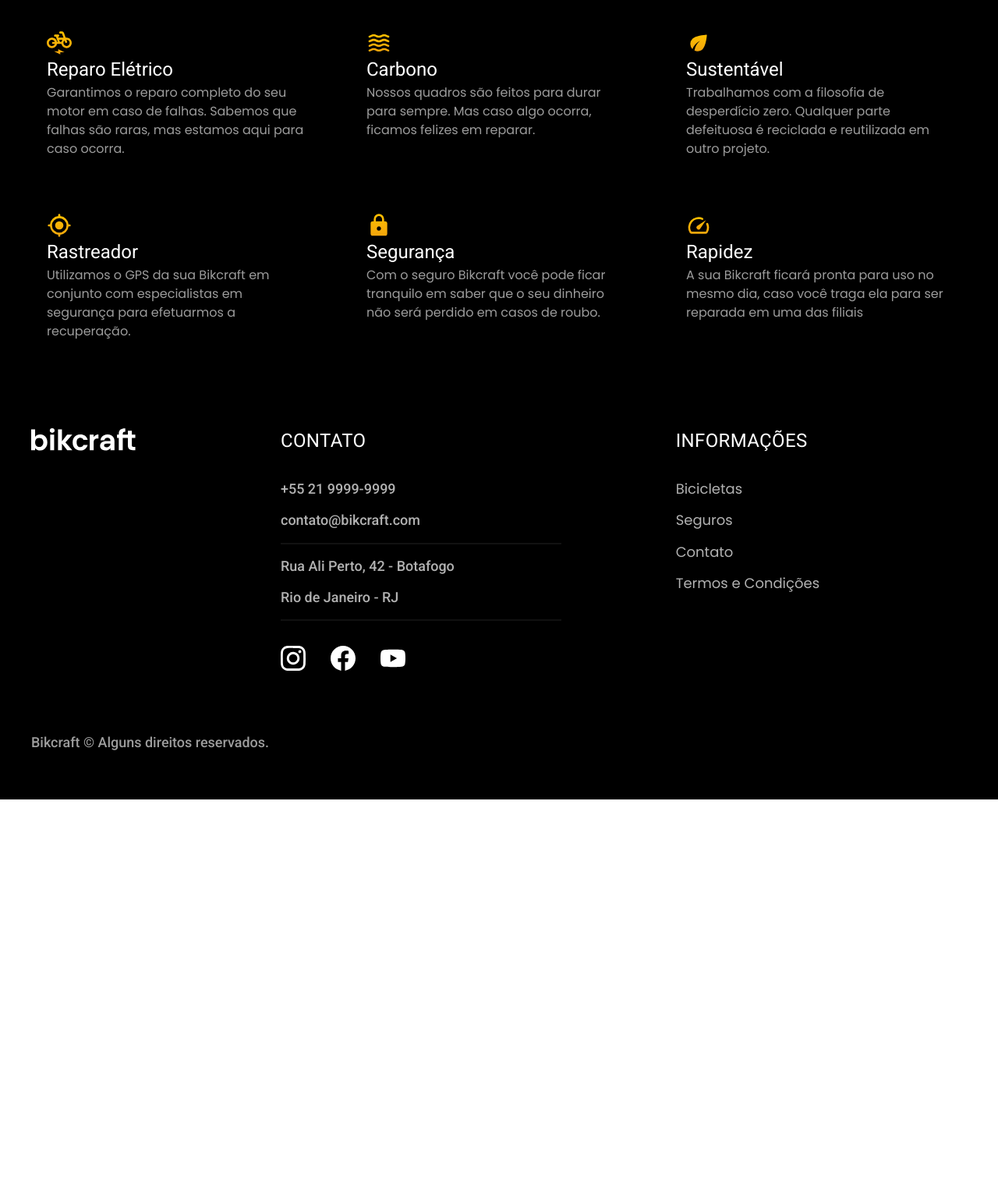
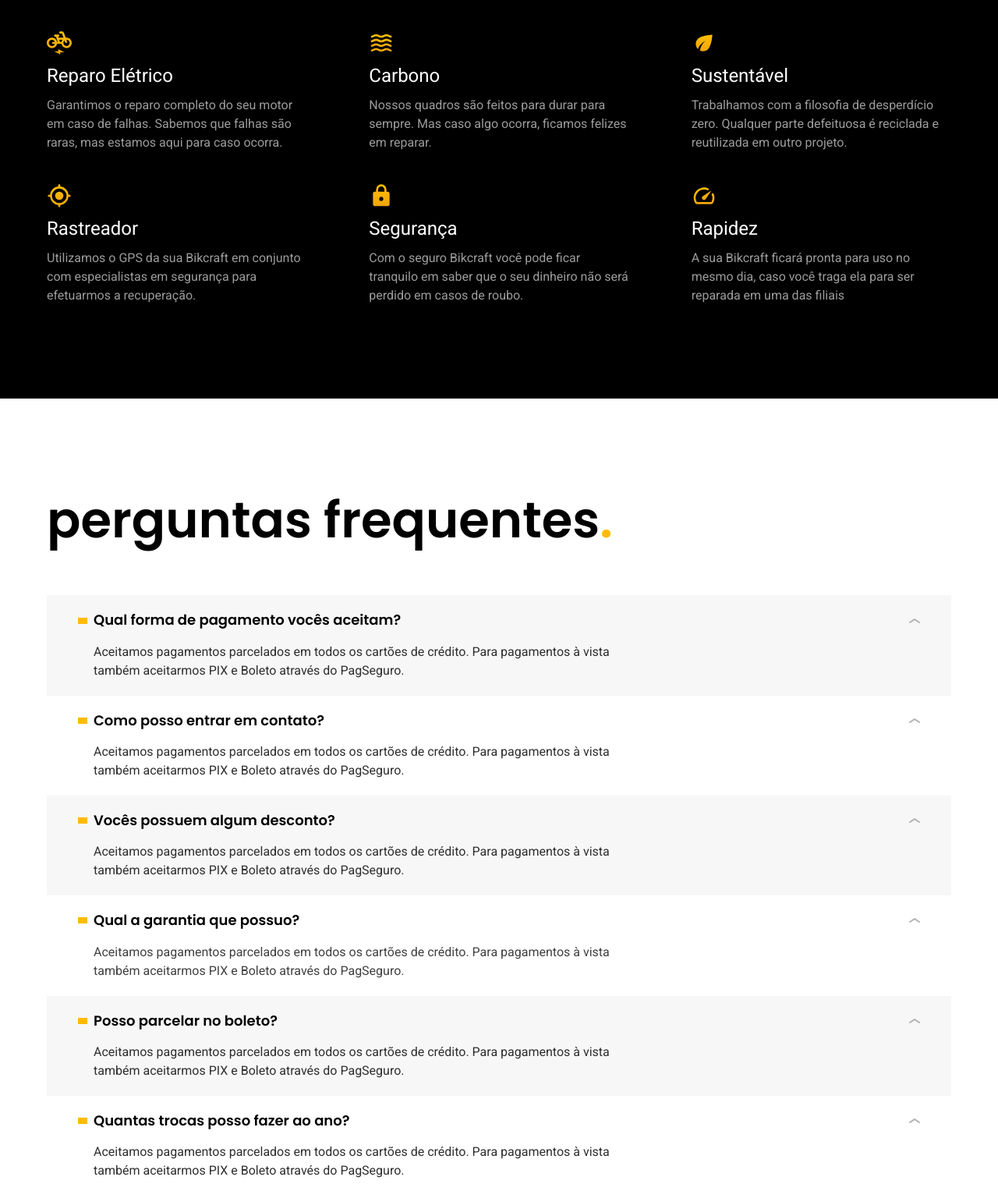
Before and after one commit to joaoovittor/Bikcraft, a plain HTML site: page seguros.html in a window 1280 px wide. Shown: the part 1021-2557 px from the top of the page at 78% size. Before the commit the page ends 2046 px from the top, so only its background shows below. Drawn offline with Linux system fonts and the light colour scheme.

Commit message:
Perguntas frequentes

```diff
--- a/css/global/global.css
+++ b/css/global/global.css
@@ -19,7 +19,8 @@
 h3,
 h4,
 p,
-blockquote {
+blockquote,
+dd {
   margin: 0;
 }
 img {
--- a/css/seguros/perguntas.css
+++ b/css/seguros/perguntas.css
@@ -0,0 +1,59 @@
+.perguntas {
+  max-width: 1200px;
+  padding-top: 120px;
+  padding-bottom: 120px;
+  margin: 0 auto;
+  padding-left: 20px;
+  padding-right: 20px;
+  box-sizing: border-box;
+}
+
+.perguntas h2 {
+  margin-bottom: 60px;
+}
+.perguntas-frequentes {
+  padding: 20px 40px 20px 40px;
+}
+.perguntas-frequentes:nth-child(even) {
+  background-color: var(--co-1);
+}
+
+.perguntas-frequentes dt {
+  margin-bottom: 16px;
+  display: grid;
+  grid-template-columns: auto 1fr auto;
+  align-items: center;
+  gap: 8px;
+  cursor: pointer;
+}
+.perguntas-frequentes dt::before {
+  content: "";
+  display: inline-block;
+  background: var(--co-p1);
+  height: 8px;
+  width: 12px;
+}
+.perguntas-frequentes dt::after {
+  content: "";
+  display: inline-block;
+  background: url(../../img/icones/seta-abrir.svg);
+  height: 6px;
+  width: 14px;
+  transition: 0.3s;
+}
+.perguntas-frequentes dt:hover::after {
+  transform: rotate(180deg);
+}
+.perguntas-frequentes dd {
+  padding-left: 20px;
+  max-width: 80ch;
+}
+@media (max-width: 800px) {
+  .perguntas {
+    padding-top: 60px;
+    padding-bottom: 60px;
+  }
+  .perguntas h2 {
+    margin-bottom: 40px;
+  }
+}
--- a/css/seguros/vantagens.css
+++ b/css/seguros/vantagens.css
@@ -3,7 +3,6 @@
 }
 .vantagens-bg h2 {
   max-width: 1200px;
-  gap: 70px;
   padding-top: 120px;
   margin: 0 auto;
   padding-left: 20px;
@@ -14,13 +13,17 @@
   display: grid;
   grid-template-columns: repeat(3, 1fr);
   max-width: 1200px;
-  gap: 70px;
+  gap: 40px 80px;
   padding-top: 50px;
-  padding-bottom: 50px;
+  padding-bottom: 120px;
   margin: 0 auto;
   padding-left: 20px;
   padding-right: 20px;
   box-sizing: border-box;
+}
+.vantagens h3,
+.vantagens img {
+  margin-bottom: 8px;
 }
 @media (max-width: 1040px) {
   .vantagens {
@@ -32,6 +35,7 @@
     padding-top: 60px;
   }
   .vantagens {
+    gap: 40px;
     padding-top: 30px;
     padding-bottom: 30px;
   }
@@ -39,6 +43,5 @@
 @media (max-width: 620px) {
   .vantagens {
     grid-template-columns: 1fr;
-    gap: 20px;
   }
 }
--- a/css/utilities/typography.css
+++ b/css/utilities/typography.css
@@ -19,7 +19,7 @@
   font-weight: 600;
 }
 .font-2-m {
-  font: 500 1.124rem/1.35 "Roboto", sans-serif;
+  font: 500 1.125rem/1.35 "Roboto", sans-serif;
 }
 .font-1-l {
   font: 400 1.5rem/1.5 "Poppins", sans-serif;
--- a/seguros.html
+++ b/seguros.html
@@ -77,38 +77,66 @@
   <article aria-label="Vantagens" class="vantagens-bg">
     <h2 class="font-1-xxl co-0">vantagens<span class="co-p1">.</span></h2>
     <ul class="vantagens">
-      <div>
-        <h4 class="font-2-l co-0"> <img src=" ./img/icones/eletrica.svg" alt="eletrica">Reparo Elétrico</h4>
-        <li class="font-2-xs co-6">Garantimos o reparo completo do seu motor em caso de falhas. Sabemos que falhas são raras, mas estamos aqui para caso ocorra.
+      <li>
+        <h3 class="font-2-l co-0"> <img src=" ./img/icones/eletrica.svg" alt="eletrica">Reparo Elétrico</h4>
+          <p class="font-2-s co-6">Garantimos o reparo completo do seu motor em caso de falhas. Sabemos que falhas são raras, mas estamos aqui para caso ocorra.
+          </p>
       </li>
-      </div>
-      <div>
-        <h4 class="font-2-l co-0"> <img src=" ./img/icones/carbono.svg" alt="carbono">Carbono</h4>
-        <li class="font-2-xs co-6">Nossos quadros são feitos para durar para sempre. Mas caso algo ocorra, ficamos felizes em reparar.
+      <li>
+        <h3 class="font-2-l co-0"> <img src=" ./img/icones/carbono.svg" alt="carbono">Carbono</h4>
+          <p class="font-2-s co-6">Nossos quadros são feitos para durar para sempre. Mas caso algo ocorra, ficamos felizes em reparar.
+          </p>
       </li>
-      </div>
-      <div>
-        <h4 class="font-2-l co-0"> <img src=" ./img/icones/sustentavel.svg" alt="sustentavel">Sustentável</h4>
-        <li class="font-2-xs co-6">Trabalhamos com a filosofia de desperdício zero. Qualquer parte defeituosa é reciclada e reutilizada em outro projeto.
+      <li>
+        <h3 class="font-2-l co-0"> <img src=" ./img/icones/sustentavel.svg" alt="sustentavel">Sustentável</h4>
+          <p class="font-2-s co-6">Trabalhamos com a filosofia de desperdício zero. Qualquer parte defeituosa é reciclada e reutilizada em outro projeto.
+          </p>
       </li>
-      </div>
-      <div>
-        <h4 class="font-2-l co-0"> <img src=" ./img/icones/rastreador.svg" alt="rastreador">Rastreador</h4>
-        <li class="font-2-xs co-6">Utilizamos o GPS da sua Bikcraft em conjunto com especialistas em segurança para efetuarmos a recuperação.
+      <li>
+        <h3 class="font-2-l co-0"> <img src=" ./img/icones/rastreador.svg" alt="rastreador">Rastreador</h4>
+          <p class="font-2-s co-6">Utilizamos o GPS da sua Bikcraft em conjunto com especialistas em segurança para efetuarmos a recuperação.
+          </p>
       </li>
-      </div>
-      <div>
-        <h4 class="font-2-l co-0"> <img src="./img/icones/seguro.svg" alt="cadeado">Segurança</h4>
-        <li class="font-2-xs co-6">Com o seguro Bikcraft você pode ficar tranquilo em saber que o seu dinheiro não será perdido em casos de roubo.
+      <li>
+        <h3 class="font-2-l co-0"> <img src="./img/icones/seguro.svg" alt="cadeado">Segurança</h4>
+          <p class="font-2-s co-6">Com o seguro Bikcraft você pode ficar tranquilo em saber que o seu dinheiro não será perdido em casos de roubo.
+          </p>
       </li>
-      </div>
-      <div>
-        <h4 class="font-2-l co-0"> <img src="./img/icones/velocidade.svg" alt="velocidade">Rapidez</h4>
-        <li class="font-2-xs co-6">A sua Bikcraft ficará pronta para uso no mesmo dia, caso você traga ela para ser reparada em uma das filiais
+      <li>
+        <h3 class="font-2-l co-0"> <img src="./img/icones/velocidade.svg" alt="velocidade">Rapidez</h4>
+          <p class="font-2-s co-6">A sua Bikcraft ficará pronta para uso no mesmo dia, caso você traga ela para ser reparada em uma das filiais
+          </p>
       </li>
-      </div>
     </ul>
   </article>
+  <dl aria-label="Perguntas frequentes" class="perguntas">
+    <h2 class="font-1-xxl co-12">perguntas frequentes<span class="co-p1">.</span></h2>
+    <div class="perguntas-frequentes">
+      <dt class="font-1-m-b co-12">Qual forma de pagamento vocês aceitam?</dt>
+      <dd class="font-2-s co-10">Aceitamos pagamentos parcelados em todos os cartões de crédito. Para pagamentos à vista também aceitarmos PIX e Boleto através do PagSeguro.</dd>
+    </div>
+    <div class="perguntas-frequentes">
+      <dt class="font-1-m-b co-12">Como posso entrar em contato?</dt>
+      <dd class="font-2-s co-10">Aceitamos pagamentos parcelados em todos os cartões de crédito. Para pagamentos à vista também aceitarmos PIX e Boleto através do PagSeguro.</dd>
+    </div>
+    <div class="perguntas-frequentes">
+      <dt class="font-1-m-b co-12">Vocês possuem algum desconto?</dt>
+      <dd class="font-2-s co-10">Aceitamos pagamentos parcelados em todos os cartões de crédito. Para pagamentos à vista também aceitarmos PIX e Boleto através do PagSeguro.</dd>
+    </div>
+    <div class="perguntas-frequentes">
+      <dt class="font-1-m-b co-12">Qual a garantia que possuo?</dt>
+      <dd class="font-2-s co-9">Aceitamos pagamentos parcelados em todos os cartões de crédito. Para pagamentos à vista também aceitarmos PIX e Boleto através do PagSeguro.</dd>
+    </div>
+    <div class="perguntas-frequentes">
+      <dt class="font-1-m-b co-12">Posso parcelar no boleto?</dt>
+      <dd class="font-2-s co-10">Aceitamos pagamentos parcelados em todos os cartões de crédito. Para pagamentos à vista também aceitarmos PIX e Boleto através do PagSeguro.</dd>
+    </div>
+    <div class="perguntas-frequentes">
+      <dt class="font-1-m-b co-12">Quantas trocas posso fazer ao ano?</dt>
+      <dd class="font-2-s co-10">Aceitamos pagamentos parcelados em todos os cartões de crédito. Para pagamentos à vista também aceitarmos PIX e Boleto através do PagSeguro.</dd>
+    </div>
+  </dl>
+  </div>
   <footer aria-label="footer" class="footer-bg">
     <section class="footer">
 
```
Lines whose indentation alone changed are shown as unchanged.
